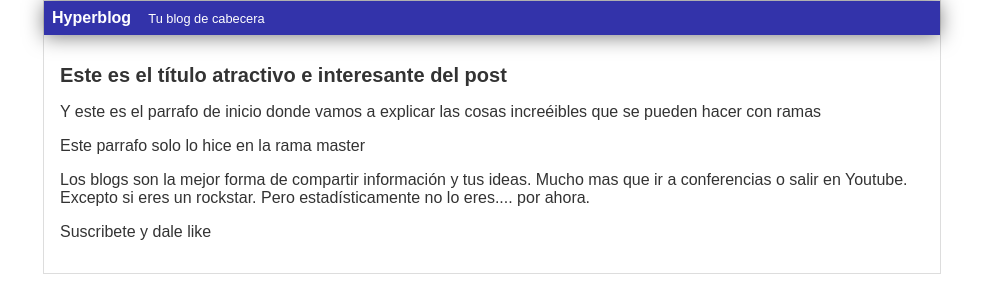
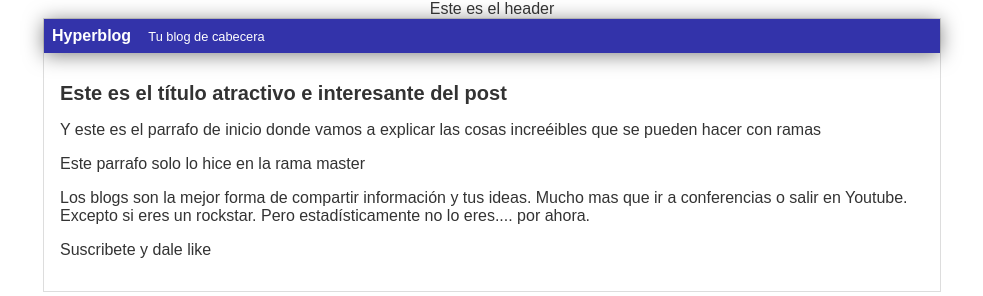
Before and after one commit to alvarezmol/Hyperblog-v2, a plain HTML site: page blogpost.html in a window 1280 px wide. Shown: the whole page, without its empty margins (148-1131 px from the left). Drawn offline with Linux system fonts and the light colour scheme.

Commit message:
Agrego header

```diff
--- a/blogpost.html
+++ b/blogpost.html
@@ -3,6 +3,11 @@
 <title>El titulo del post</title>
 <link rel="stylesheet" href="css/estilos.css" />
 </head>
+<header>
+<div>
+Este es el header
+</div>
+</header>
 <body>
 <div id="container">
 <div id="cabecera">
```
